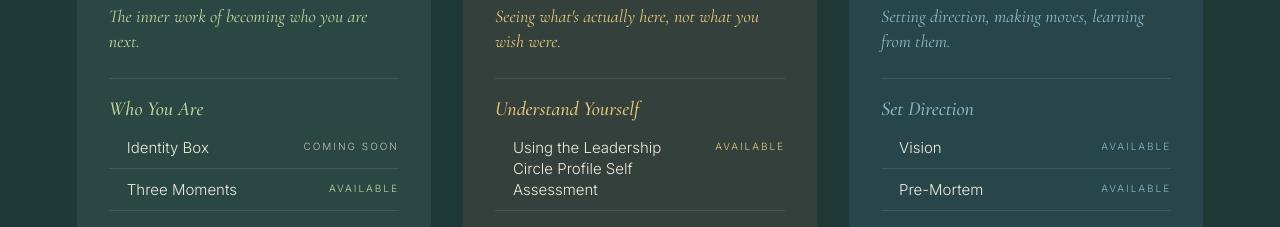
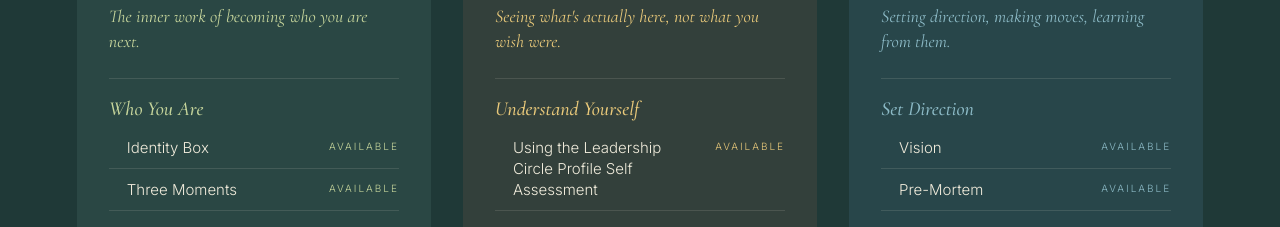
Before and after one commit to JMZywietz/InciteU, a React (Vite) app: page / in a window 1280 px wide. Shown: the part 1140-1367 px from the top of the page. Built offline with nearby package versions, Linux system fonts and the light colour scheme.

Commit message:
Wire up Identity Box tool (re-apply after parallel commit)

```diff
--- a/src/App.jsx
+++ b/src/App.jsx
@@ -10,6 +10,7 @@ import ContactPage from './pages/ContactPage.jsx';
 import WhereToStartPage from './pages/WhereToStartPage.jsx';
 import QuizPage from './pages/QuizPage.jsx';
 import ThinkPage from './pages/ThinkPage.jsx';
+import IdentityBoxPage from './tools/IdentityBox.jsx';
 import ThreeMomentsPage from './tools/ThreeMoments.jsx';
 import ReadinessPage from './tools/Readiness.jsx';
 import VisionPage from './tools/Vision.jsx';
@@ -47,6 +48,7 @@ export default function App() {
           <Route path={PATHS.contact} element={<ContactPage />} />
           <Route path={PATHS.whereToStart} element={<WhereToStartPage />} />
           <Route path={PATHS.quiz} element={<QuizPage />} />
+          <Route path={PATHS.identityBox} element={<IdentityBoxPage />} />
           <Route path={PATHS.threeMoments} element={<ThreeMomentsPage />} />
           <Route path={PATHS.lcp} element={<LCPPage />} />
           <Route path={PATHS.leadershipCapacities} element={<LeadershipCapacitiesAnalysisPage />} />
--- a/src/lib/routes.js
+++ b/src/lib/routes.js
@@ -7,6 +7,7 @@ export const PATHS = {
   contact: '/contact',
   whereToStart: '/tools/where-to-start',
   quiz: '/tools/quiz',
+  identityBox: '/tools/self/identity-box',
   threeMoments: '/tools/self/three-moments',
   lcp: '/tools/self/lcp',
   leadershipCapacities: '/tools/self/leadership-capacities',
@@ -29,6 +30,7 @@ export const STATE_TO_PATH = {
   contact: PATHS.contact,
   'where-to-start': PATHS.whereToStart,
   quiz: PATHS.quiz,
+  'identity-box': PATHS.identityBox,
   'three-moments': PATHS.threeMoments,
   lcp: PATHS.lcp,
   'leadership-capacities': PATHS.leadershipCapacities,
--- a/src/pages/HomePage.jsx
+++ b/src/pages/HomePage.jsx
@@ -46,7 +46,7 @@ export default function HomePage() {
           <CategoryCard variant="self" label="Inward" name="Live Well" tagline="The inner work of becoming who you are next." Icon={SelfIcon} iconStyle={{ top: -30, right: -30, width: 220, height: 220 }} navigate={navigate}
             toolGroups={[
               { label: 'Who You Are', tools: [
-                { name: 'Identity Box', live: false },
+                { name: 'Identity Box', live: true, to: 'identity-box' },
                 { name: 'Three Moments', live: true, to: 'three-moments' },
               ]},
               { label: 'What Drives You', tools: [
```
